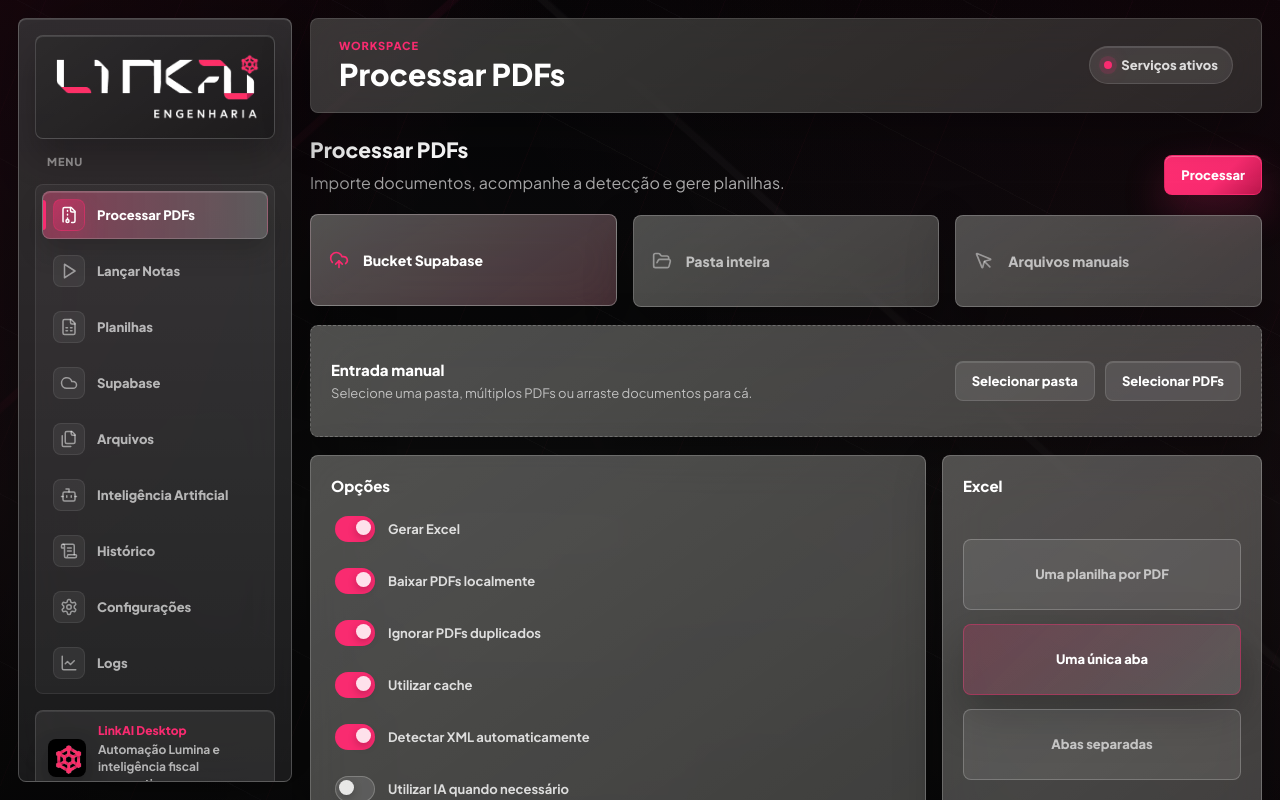
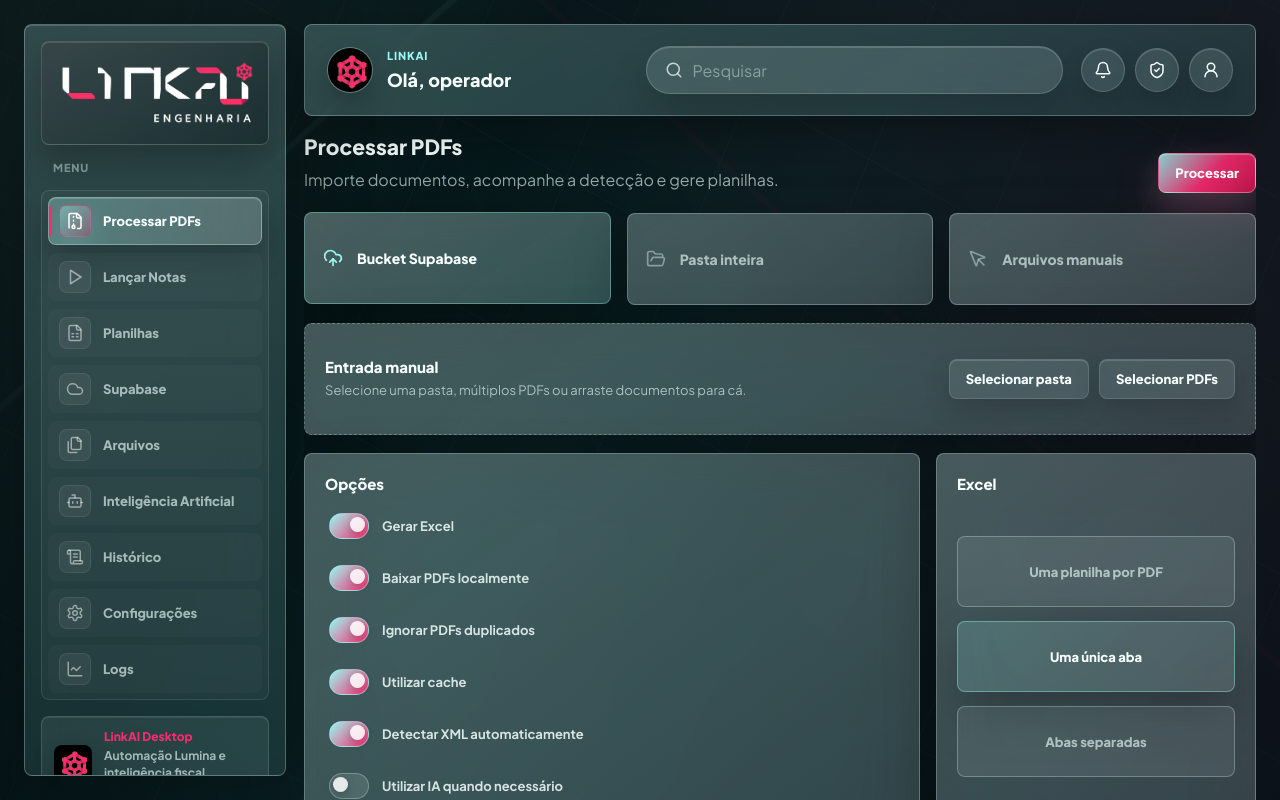
Before and after one commit to GIT2LOCK/linkai, a React (Vite) app in the folder frontend/: page / in a window 1280 px wide. Shown: the top 800 px of the page. Built offline with nearby package versions, Linux system fonts and the light colour scheme.

Commit message:
Restyle app with finance glassmorphism reference

```diff
--- a/frontend/src/layouts/AppShell.tsx
+++ b/frontend/src/layouts/AppShell.tsx
@@ -1,4 +1,5 @@
 import type { ReactNode } from 'react';
+import { Bell, Search, ShieldCheck, UserRound } from 'lucide-react';
 import linkaiIconUrl from '../assets/linkai-icon.png';
 import linkaiLogoUrl from '../assets/linkai-logo.png';
 import type { NavigationItem, PageKey } from '../types/navigation';
@@ -60,13 +61,34 @@
 
       <main className="main-panel">
         <header className="topbar">
-          <div>
+          <div className="topbar-greeting">
+            <img src={linkaiIconUrl} alt="" />
+            <div>
+              <span className="eyebrow">LinkAI</span>
+              <strong>Olá, operador</strong>
+            </div>
+          </div>
+
+          <label className="search-box" aria-label="Pesquisar no LinkAI">
+            <Search size={18} />
+            <input placeholder="Pesquisar" type="search" />
+          </label>
+
+          <div className="topbar-actions">
+            <button aria-label="Notificações" className="icon-button" type="button">
+              <Bell size={18} />
+            </button>
+            <button aria-label="Ambiente seguro" className="icon-button" type="button">
+              <ShieldCheck size={18} />
+            </button>
+            <button aria-label="Perfil" className="icon-button" type="button">
+              <UserRound size={18} />
+            </button>
+          </div>
+
+          <div className="topbar-title">
             <span className="eyebrow">Workspace</span>
             <h1>{activeLabel}</h1>
-          </div>
-          <div className="status-pill">
-            <span className="pulse" />
-            Serviços ativos
           </div>
         </header>
         <section className="page-surface">{children}</section>
--- a/frontend/src/styles/global.css
+++ b/frontend/src/styles/global.css
@@ -9,31 +9,35 @@
     BlinkMacSystemFont,
     "Segoe UI",
     sans-serif;
-  background: #0b0b0d;
+  background: #071316;
   color: #ffffff;
   font-synthesis: none;
   text-rendering: optimizeLegibility;
   -webkit-font-smoothing: antialiased;
 
-  --bg: #0b0b0d;
-  --glass: rgba(104, 104, 99, 0.42);
-  --glass-soft: rgba(255, 255, 255, 0.1);
-  --glass-strong: rgba(92, 92, 87, 0.58);
-  --line: rgba(255, 255, 255, 0.22);
-  --line-soft: rgba(255, 255, 255, 0.12);
-  --text: #ffffff;
-  --text-soft: rgba(255, 255, 255, 0.82);
-  --muted: rgba(255, 255, 255, 0.66);
-  --soft: rgba(255, 255, 255, 0.44);
+  --bg: #071316;
+  --glass: rgba(187, 225, 223, 0.16);
+  --glass-soft: rgba(237, 255, 253, 0.1);
+  --glass-strong: rgba(169, 212, 211, 0.24);
+  --line: rgba(227, 255, 252, 0.28);
+  --line-soft: rgba(227, 255, 252, 0.14);
+  --text: #f8ffff;
+  --text-soft: rgba(244, 255, 253, 0.84);
+  --muted: rgba(227, 248, 245, 0.66);
+  --soft: rgba(226, 250, 247, 0.44);
   --pink: #f92b70;
   --pink-strong: #ff2e72;
   --pink-deep: #bb174c;
   --pink-soft: rgba(249, 43, 112, 0.16);
+  --cyan: #9af7f0;
+  --cyan-soft: rgba(154, 247, 240, 0.16);
+  --mint: #6ee7d8;
+  --teal: #224f51;
   --success: #66d5a4;
   --danger: #ff7181;
   --warning: #f0c66b;
-  --shadow: 0 28px 86px rgba(0, 0, 0, 0.38);
-  --shadow-soft: 0 18px 48px rgba(0, 0, 0, 0.26);
+  --shadow: 0 30px 90px rgba(0, 0, 0, 0.42);
+  --shadow-soft: 0 18px 52px rgba(0, 0, 0, 0.27);
   --shadow-pink: 0 18px 42px rgba(249, 43, 112, 0.24);
   --radius: 8px;
 }
@@ -124,16 +128,17 @@
   z-index: 1;
   isolation: isolate;
   display: grid;
-  grid-template-columns: minmax(248px, 292px) minmax(0, 1fr);
+  grid-template-columns: minmax(232px, 262px) minmax(0, 1fr);
+  gap: 18px;
   width: 100%;
   min-height: 100vh;
   overflow: clip;
+  padding: 24px;
   background:
-    linear-gradient(180deg, rgba(6, 6, 8, 0.98) 0%, rgba(18, 18, 18, 0.94) 48%, rgba(5, 5, 6, 0.99) 100%),
-    linear-gradient(116deg, rgba(249, 43, 112, 0.18) 0%, rgba(249, 43, 112, 0.06) 18%, transparent 38%),
-    linear-gradient(64deg, transparent 0 24%, rgba(255, 255, 255, 0.08) 24.12% 24.44%, transparent 24.56% 50%, rgba(249, 43, 112, 0.1) 50.12% 50.46%, transparent 50.62%),
-    linear-gradient(153deg, transparent 0 58%, rgba(255, 255, 255, 0.055) 58.12% 58.5%, transparent 58.68%),
-    #09090b;
+    linear-gradient(135deg, rgba(4, 15, 18, 0.98) 0%, rgba(11, 42, 45, 0.94) 42%, rgba(9, 19, 28, 0.98) 100%),
+    linear-gradient(118deg, rgba(154, 247, 240, 0.16) 0%, transparent 28%, rgba(249, 43, 112, 0.12) 74%, transparent 100%),
+    linear-gradient(64deg, transparent 0 24%, rgba(255, 255, 255, 0.075) 24.12% 24.34%, transparent 24.5% 50%, rgba(154, 247, 240, 0.09) 50.12% 50.34%, transparent 50.54%),
+    #071316;
 }
 
 .app-shell::before {
@@ -142,11 +147,11 @@
   z-index: -2;
   content: "";
   background:
-    repeating-linear-gradient(112deg, transparent 0 42px, rgba(249, 43, 112, 0.045) 42px 43px, transparent 43px 126px),
-    repeating-linear-gradient(28deg, transparent 0 74px, rgba(255, 255, 255, 0.035) 74px 75px, transparent 75px 148px),
-    linear-gradient(138deg, transparent 0 18%, rgba(249, 43, 112, 0.075) 18.1% 18.45%, transparent 18.6% 100%),
-    linear-gradient(42deg, transparent 0 70%, rgba(255, 255, 255, 0.048) 70.1% 70.42%, transparent 70.6% 100%);
-  opacity: 0.86;
+    repeating-linear-gradient(113deg, transparent 0 46px, rgba(154, 247, 240, 0.045) 46px 47px, transparent 47px 136px),
+    repeating-linear-gradient(29deg, transparent 0 82px, rgba(255, 255, 255, 0.04) 82px 83px, transparent 83px 164px),
+    linear-gradient(138deg, transparent 0 18%, rgba(154, 247, 240, 0.08) 18.1% 18.32%, transparent 18.52% 100%),
+    linear-gradient(42deg, transparent 0 70%, rgba(249, 43, 112, 0.055) 70.1% 70.34%, transparent 70.54% 100%);
+  opacity: 0.78;
 }
 
 .app-shell::after {
@@ -156,30 +161,30 @@
   pointer-events: none;
   content: "";
   background:
-    linear-gradient(90deg, rgba(0, 0, 0, 0.35), transparent 34%, rgba(0, 0, 0, 0.18)),
-    linear-gradient(125deg, rgba(249, 43, 112, 0.11), transparent 28%),
-    linear-gradient(238deg, rgba(249, 43, 112, 0.06), transparent 44%),
-    rgba(0, 0, 0, 0.2);
+    linear-gradient(90deg, rgba(1, 8, 10, 0.42), transparent 34%, rgba(3, 13, 18, 0.3)),
+    linear-gradient(125deg, rgba(154, 247, 240, 0.12), transparent 28%),
+    linear-gradient(238deg, rgba(249, 43, 112, 0.08), transparent 44%),
+    rgba(0, 0, 0, 0.22);
 }
 
 .sidebar {
   display: flex;
   min-width: 0;
-  max-height: calc(100vh - 36px);
+  max-height: calc(100vh - 48px);
   flex-direction: column;
   gap: 16px;
-  margin: 18px 0 18px 18px;
+  margin: 0;
   padding: 16px;
   overflow: auto;
   border: 1px solid var(--line);
   border-radius: var(--radius);
   background:
-    linear-gradient(180deg, rgba(255, 255, 255, 0.12), rgba(255, 255, 255, 0.045)),
-    rgba(22, 22, 23, 0.68);
+    linear-gradient(180deg, rgba(227, 255, 252, 0.16), rgba(227, 255, 252, 0.055)),
+    rgba(23, 58, 60, 0.42);
   box-shadow:
-    22px 0 80px rgba(0, 0, 0, 0.32),
-    inset 0 1px 0 rgba(255, 255, 255, 0.11);
-  backdrop-filter: blur(30px) saturate(124%);
+    18px 0 70px rgba(0, 0, 0, 0.22),
+    inset 0 1px 0 rgba(255, 255, 255, 0.17);
+  backdrop-filter: blur(34px) saturate(130%);
 }
 
 .brand-card {
@@ -191,8 +196,8 @@
   border: 1px solid rgba(255, 255, 255, 0.18);
   border-radius: var(--radius);
   background:
-    linear-gradient(145deg, rgba(255, 255, 255, 0.1), rgba(255, 255, 255, 0.04)),
-    rgba(0, 0, 0, 0.54);
+    linear-gradient(145deg, rgba(255, 255, 255, 0.14), rgba(154, 247, 240, 0.05)),
+    rgba(4, 17, 20, 0.58);
   box-shadow:
     inset 0 1px 0 rgba(255, 255, 255, 0.12),
     0 18px 34px rgba(0, 0, 0, 0.24);
@@ -220,9 +225,9 @@
   gap: 8px;
   min-width: 0;
   padding: 6px;
-  border: 1px solid rgba(255, 255, 255, 0.08);
+  border: 1px solid rgba(227, 255, 252, 0.11);
   border-radius: 8px;
-  background: rgba(255, 255, 255, 0.045);
+  background: rgba(255, 255, 255, 0.035);
 }
 
 .nav-list::-webkit-scrollbar {
@@ -241,7 +246,7 @@
   border: 1px solid transparent;
   border-radius: var(--radius);
   color: var(--muted);
-  background: transparent;
+  background: rgba(255, 255, 255, 0.025);
   text-align: left;
   transition:
     transform 170ms ease,
@@ -301,29 +306,29 @@
 
 .nav-item:hover {
   color: var(--text);
-  border-color: rgba(255, 255, 255, 0.14);
-  background: rgba(255, 255, 255, 0.1);
+  border-color: rgba(154, 247, 240, 0.24);
+  background: rgba(227, 255, 252, 0.1);
 }
 
 .nav-item:hover .nav-icon {
-  border-color: rgba(249, 43, 112, 0.24);
-  background: rgba(249, 43, 112, 0.1);
+  border-color: rgba(154, 247, 240, 0.3);
+  background: rgba(154, 247, 240, 0.12);
 }
 
 .nav-item:hover .nav-icon svg {
-  color: var(--pink);
+  color: var(--cyan);
   transform: translateY(-1px);
 }
 
 .nav-item.is-active {
   color: var(--text);
-  border-color: rgba(255, 255, 255, 0.18);
+  border-color: rgba(227, 255, 252, 0.32);
   background:
-    linear-gradient(90deg, rgba(249, 43, 112, 0.32), rgba(255, 255, 255, 0.1)),
-    rgba(255, 255, 255, 0.11);
+    linear-gradient(90deg, rgba(154, 247, 240, 0.22), rgba(255, 255, 255, 0.1)),
+    rgba(227, 255, 252, 0.11);
   box-shadow:
-    inset 0 1px 0 rgba(255, 255, 255, 0.13),
-    0 12px 26px rgba(0, 0, 0, 0.18);
+    inset 0 1px 0 rgba(255, 255, 255, 0.16),
+    0 14px 30px rgba(0, 0, 0, 0.2);
 }
 
 .nav-item.is-active::before {
@@ -334,8 +339,8 @@
 .nav-item.is-active .nav-icon {
   border-color: rgba(249, 43, 112, 0.38);
   background:
-    linear-gradient(135deg, rgba(249, 43, 112, 0.48), rgba(249, 43, 112, 0.16));
-  box-shadow: 0 12px 26px rgba(249, 43, 112, 0.18);
+    linear-gradient(135deg, rgba(154, 247, 240, 0.42), rgba(249, 43, 112, 0.22));
+  box-shadow: 0 12px 28px rgba(154, 247, 240, 0.16);
 }
 
 .nav-item.is-active .nav-icon svg {
@@ -351,7 +356,7 @@
   padding: 12px;
   border: 1px solid var(--line-soft);
   border-radius: var(--radius);
-  background: rgba(255, 255, 255, 0.08);
+  background: rgba(227, 255, 252, 0.08);
   box-shadow: inset 0 1px 0 rgba(255, 255, 255, 0.09);
 }
 
@@ -385,67 +390,139 @@
 .main-panel {
   display: flex;
   min-width: 0;
-  min-height: 100vh;
+  min-height: calc(100vh - 48px);
   flex-direction: column;
 }
 
 .topbar {
-  display: flex;
+  display: grid;
+  grid-template-areas: "greeting search actions";
+  grid-template-columns: minmax(190px, 0.9fr) minmax(220px, 1.25fr) auto;
   min-height: 92px;
   align-items: center;
-  justify-content: space-between;
   gap: 18px;
-  margin: 18px 18px 0;
-  padding: 20px 28px;
-  border: 1px solid var(--line-soft);
+  margin: 0;
+  padding: 18px 22px;
+  border: 1px solid var(--line);
   border-radius: var(--radius);
   background:
-    linear-gradient(145deg, rgba(255, 255, 255, 0.12), rgba(255, 255, 255, 0.05)),
-    rgba(55, 55, 51, 0.42);
+    linear-gradient(145deg, rgba(227, 255, 252, 0.16), rgba(227, 255, 252, 0.06)),
+    rgba(29, 70, 72, 0.36);
   box-shadow: var(--shadow-soft);
-  backdrop-filter: blur(24px) saturate(120%);
+  backdrop-filter: blur(32px) saturate(128%);
+}
+
+.topbar-greeting {
+  grid-area: greeting;
+  display: flex;
+  min-width: 0;
+  align-items: center;
+  gap: 14px;
+}
+
+.topbar-greeting img {
+  width: 46px;
+  height: 46px;
+  border: 1px solid rgba(227, 255, 252, 0.24);
+  border-radius: 999px;
+  object-fit: cover;
+  background: rgba(255, 255, 255, 0.08);
+  box-shadow: 0 14px 28px rgba(0, 0, 0, 0.22);
+}
+
+.topbar-greeting strong {
+  display: block;
+  margin-top: 4px;
+  color: var(--text);
+  font-size: 18px;
+  font-weight: 780;
+}
+
+.search-box {
+  grid-area: search;
+  display: flex;
+  min-width: 0;
+  height: 48px;
+  align-items: center;
+  gap: 10px;
+  padding: 0 14px 0 18px;
+  border: 1px solid rgba(227, 255, 252, 0.18);
+  border-radius: 999px;
+  background: rgba(227, 255, 252, 0.14);
+  box-shadow:
+    inset 0 1px 0 rgba(255, 255, 255, 0.16),
+    0 18px 36px rgba(0, 0, 0, 0.18);
+}
+
+.search-box svg {
+  color: rgba(244, 255, 253, 0.74);
+}
+
+.search-box input {
+  height: 100%;
+  min-width: 0;
+  padding: 0;
+  border: 0;
+  color: var(--text);
+  background: transparent;
+  box-shadow: none;
+}
+
+.search-box input:focus {
+  background: transparent;
+  box-shadow: none;
+}
+
+.topbar-actions {
+  grid-area: actions;
+  display: flex;
+  justify-content: flex-end;
+  gap: 10px;
+}
+
+.icon-button {
+  display: inline-flex;
+  width: 44px;
+  height: 44px;
+  align-items: center;
+  justify-content: center;
+  border: 1px solid rgba(227, 255, 252, 0.18);
+  border-radius: 999px;
+  color: var(--text);
+  background: rgba(227, 255, 252, 0.12);
+  box-shadow:
+    inset 0 1px 0 rgba(255, 255, 255, 0.14),
+    0 14px 28px rgba(0, 0, 0, 0.18);
+  transition:
+    transform 160ms ease,
+    border-color 160ms ease,
+    background 160ms ease;
+}
+
+.icon-button:hover {
+  transform: translateY(-1px);
+  border-color: rgba(154, 247, 240, 0.38);
+  background: rgba(154, 247, 240, 0.16);
+}
+
+.topbar-title {
+  display: none;
 }
 
 .eyebrow {
   display: block;
   margin-bottom: 6px;
-  color: var(--pink);
+  color: var(--cyan);
   font-size: 11px;
   font-weight: 820;
   letter-spacing: 0.08em;
   text-transform: uppercase;
 }
 
-.status-pill {
-  display: inline-flex;
-  height: 38px;
-  align-items: center;
-  gap: 9px;
-  padding: 0 14px;
-  border: 1px solid var(--line-soft);
-  border-radius: 999px;
-  color: var(--text-soft);
-  background: rgba(255, 255, 255, 0.1);
-  box-shadow: inset 0 1px 0 rgba(255, 255, 255, 0.12);
-  font-size: 13px;
-  font-weight: 720;
-  white-space: nowrap;
-}
-
-.pulse {
-  width: 8px;
-  height: 8px;
-  border-radius: 999px;
-  background: var(--pink);
-  box-shadow:
-    0 0 0 5px rgba(249, 43, 112, 0.15),
-    0 0 18px rgba(249, 43, 112, 0.45);
-}
-
 .page-surface {
   flex: 1;
   min-width: 0;
-  padding: 24px 18px 18px;
+  padding: 18px 0 0;
   overflow: auto;
 }
 
@@ -461,9 +538,9 @@
 .table-shell::-webkit-scrollbar-thumb,
 .log-viewer::-webkit-scrollbar-thumb,
 textarea::-webkit-scrollbar-thumb {
-  border: 3px solid rgba(26, 26, 24, 0.82);
+  border: 3px solid rgba(10, 30, 33, 0.82);
   border-radius: 999px;
-  background: rgba(249, 43, 112, 0.48);
+  background: rgba(154, 247, 240, 0.48);
 }
 
 .page-stack {
@@ -506,8 +583,10 @@
   border: 1px solid var(--line-soft);
   border-radius: var(--radius);
   color: var(--text);
-  background: rgba(255, 255, 255, 0.1);
-  box-shadow: inset 0 1px 0 rgba(255, 255, 255, 0.12);
+  background: rgba(227, 255, 252, 0.1);
+  box-shadow:
+    inset 0 1px 0 rgba(255, 255, 255, 0.16),
+    0 12px 26px rgba(0, 0, 0, 0.16);
   font-size: 13px;
   font-weight: 760;
   text-align: center;
@@ -520,25 +599,27 @@
 
 .button:hover:not(:disabled) {
   transform: translateY(-1px);
-  border-color: rgba(255, 255, 255, 0.22);
-  background: rgba(255, 255, 255, 0.16);
+  border-color: rgba(154, 247, 240, 0.34);
+  background: rgba(227, 255, 252, 0.16);
   box-shadow:
     inset 0 1px 0 rgba(255, 255, 255, 0.15),
     0 14px 30px rgba(0, 0, 0, 0.22);
 }
 
 .button.primary {
-  border-color: rgba(249, 43, 112, 0.52);
+  border-color: rgba(255, 255, 255, 0.28);
   color: #ffffff;
-  background: linear-gradient(135deg, var(--pink-strong), var(--pink) 58%, var(--pink-deep));
+  background:
+    linear-gradient(135deg, rgba(154, 247, 240, 0.88), rgba(249, 43, 112, 0.92) 54%, rgba(187, 23, 76, 0.98));
   box-shadow:
     inset 0 1px 0 rgba(255, 255, 255, 0.28),
-    var(--shadow-pink);
+    0 20px 46px rgba(249, 43, 112, 0.24),
+    0 12px 30px rgba(154, 247, 240, 0.14);
 }
 
 .button.secondary {
   color: var(--text);
-  background: rgba(255, 255, 255, 0.1);
+  background: rgba(227, 255, 252, 0.1);
 }
 
 .alert {
@@ -546,7 +627,7 @@
   border: 1px solid var(--line-soft);
   border-radius: var(--radius);
   color: var(--text-soft);
-  background: rgba(255, 255, 255, 0.1);
+  background: rgba(227, 255, 252, 0.11);
   backdrop-filter: blur(18px);
   font-size: 13px;
   line-height: 1.5;
@@ -576,10 +657,10 @@
   border: 1px solid var(--line);
   border-radius: var(--radius);
   background:
-    linear-gradient(145deg, rgba(255, 255, 255, 0.15), rgba(255, 255, 255, 0.07)),
+    linear-gradient(145deg, rgba(227, 255, 252, 0.18), rgba(227, 255, 252, 0.07)),
     var(--glass);
   box-shadow: var(--shadow-soft);
-  backdrop-filter: blur(26px) saturate(120%);
+  backdrop-filter: blur(30px) saturate(126%);
 }
 
 .metric-card {
@@ -606,14 +687,14 @@
   height: 76px;
   content: "";
   border-radius: 999px 0 0 0;
-  background: linear-gradient(135deg, rgba(249, 43, 112, 0.26), transparent 72%);
+  background: linear-gradient(135deg, rgba(154, 247, 240, 0.24), rgba(249, 43, 112, 0.08) 55%, transparent 72%);
 }
 
 .metric-card:hover {
   transform: translateY(-2px);
-  border-color: rgba(255, 255, 255, 0.3);
+  border-color: rgba(154, 247, 240, 0.34);
   background:
-    linear-gradient(145deg, rgba(255, 255, 255, 0.18), rgba(249, 43, 112, 0.1)),
+    linear-gradient(145deg, rgba(227, 255, 252, 0.2), rgba(154, 247, 240, 0.1)),
     var(--glass);
   box-shadow: var(--shadow);
 }
@@ -640,10 +721,10 @@
   height: 42px;
   align-items: center;
   justify-content: center;
-  border: 1px solid rgba(249, 43, 112, 0.28);
+  border: 1px solid rgba(154, 247, 240, 0.3);
   border-radius: var(--radius);
-  color: var(--pink);
-  background: rgba(249, 43, 112, 0.12);
+  color: var(--cyan);
+  background: rgba(154, 247, 240, 0.12);
 }
 
 .metric-card.tone-success .metric-icon {
@@ -672,7 +753,7 @@
 }
 
 .content-band > svg {
-  color: var(--pink);
+  color: var(--cyan);
 }
 
 .activity-line {
@@ -729,7 +810,7 @@
   border-radius: var(--radius);
   color: var(--muted);
   background:
-    linear-gradient(145deg, rgba(255, 255, 255, 0.14), rgba(255, 255, 255, 0.07)),
+    linear-gradient(145deg, rgba(227, 255, 252, 0.16), rgba(227, 255, 252, 0.065)),
     var(--glass);
   box-shadow: var(--shadow-soft);
   backdrop-filter: blur(24px);
@@ -755,16 +836,16 @@
 .source-option:hover,
 .source-option.is-active {
   transform: translateY(-1px);
-  border-color: rgba(255, 255, 255, 0.3);
+  border-color: rgba(154, 247, 240, 0.36);
   color: var(--text);
   background:
-    linear-gradient(145deg, rgba(255, 255, 255, 0.17), rgba(249, 43, 112, 0.11)),
+    linear-gradient(145deg, rgba(227, 255, 252, 0.2), rgba(154, 247, 240, 0.12)),
     var(--glass);
   box-shadow: var(--shadow);
 }
 
 .source-option.is-active svg {
-  color: var(--pink);
+  color: var(--cyan);
 }
 
 .field {
@@ -791,7 +872,7 @@
   border: 1px solid var(--line);
   border-radius: var(--radius);
   color: var(--text);
-  background: rgba(255, 255, 255, 0.11);
+  background: rgba(227, 255, 252, 0.1);
   outline: none;
   transition:
     border-color 160ms ease,
@@ -807,9 +888,9 @@
 textarea:focus,
 input:focus,
 select:focus {
-  border-color: rgba(249, 43, 112, 0.52);
-  background: rgba(255, 255, 255, 0.14);
-  box-shadow: 0 0 0 4px rgba(249, 43, 112, 0.14);
+  border-color: rgba(154, 247, 240, 0.52);
+  background: rgba(227, 255, 252, 0.14);
+  box-shadow: 0 0 0 4px rgba(154, 247, 240, 0.13);
 }
 
 .drop-zone {
@@ -870,7 +951,7 @@
   appearance: none;
   border: 1px solid var(--line);
   border-radius: 999px;
-  background: rgba(255, 255, 255, 0.12);
+  background: rgba(227, 255, 252, 0.12);
   transition:
     border-color 160ms ease,
     background 160ms ease;
@@ -892,8 +973,8 @@
 }
 
 .toggle-row input:checked {
-  border-color: rgba(249, 43, 112, 0.52);
-  background: var(--pink);
+  border-color: rgba(154, 247, 240, 0.52);
+  background: linear-gradient(135deg, var(--cyan), var(--pink));
 }
 
 .toggle-row input:checked::after {
@@ -906,7 +987,7 @@
   border: 1px solid var(--line);
   border-radius: var(--radius);
   color: var(--muted);
-  background: rgba(255, 255, 255, 0.09);
+  background: rgba(227, 255, 252, 0.09);
   font-size: 13px;
   font-weight: 720;
   white-space: normal;
@@ -919,10 +1000,10 @@
 
 .segmented:hover,
 .segmented.is-active {
-  border-color: rgba(249, 43, 112, 0.4);
+  border-color: rgba(154, 247, 240, 0.4);
   color: var(--text);
   background:
-    linear-gradient(135deg, rgba(249, 43, 112, 0.18), rgba(255, 255, 255, 0.11));
+    linear-gradient(135deg, rgba(154, 247, 240, 0.17), rgba(227, 255, 252, 0.11));
   box-shadow: var(--shadow-soft);
 }
 
@@ -937,7 +1018,7 @@
 }
 
 .hint svg {
-  color: var(--pink);
+  color: var(--cyan);
 }
 
 .table-shell {
@@ -968,7 +1049,7 @@
   top: 0;
   z-index: 1;
   color: var(--muted);
-  background: rgba(60, 60, 56, 0.88);
+  background: rgba(24, 63, 65, 0.9);
   backdrop-filter: blur(18px);
   font-size: 11px;
   font-weight: 820;
@@ -989,7 +1070,7 @@
 }
 
 tbody tr:hover {
-  background: rgba(249, 43, 112, 0.08);
+  background: rgba(154, 247, 240, 0.08);
 }
 
 .empty-cell {
@@ -1007,7 +1088,7 @@
 }
 
 .launch-panel svg {
-  color: var(--pink);
+  color: var(--cyan);
 }
 
 .launch-panel p {
@@ -1024,7 +1105,7 @@
   border-radius: var(--radius);
   color: var(--text-soft);
   background:
-    linear-gradient(145deg, rgba(255, 255, 255, 0.13), rgba(255, 255, 255, 0.07)),
+    linear-gradient(145deg, rgba(227, 255, 252, 0.14), rgba(227, 255, 252, 0.07)),
     var(--glass);
   box-shadow: var(--shadow-soft);
   backdrop-filter: blur(24px);
@@ -1039,6 +1120,13 @@
 }
 
 @media (max-width: 1220px) {
+  .topbar {
+    grid-template-areas:
+      "greeting actions"
+      "search search";
+    grid-template-columns: minmax(0, 1fr) auto;
+  }
+
   .source-grid,
   .settings-grid,
   .split-grid {
@@ -1049,11 +1137,13 @@
 @media (max-width: 960px) {
   .app-shell {
     grid-template-columns: 88px minmax(0, 1fr);
+    gap: 12px;
+    padding: 12px;
   }
 
   .sidebar {
     max-height: calc(100vh - 24px);
-    margin: 12px 0 12px 12px;
+    margin: 0;
     padding: 12px;
   }
 
@@ -1084,7 +1174,7 @@
   }
 
   .topbar {
-    margin: 12px 12px 0;
+    margin: 0;
     padding: 18px 20px;
   }
 
@@ -1103,6 +1193,8 @@
     min-height: 100vh;
     flex-direction: column;
     overflow: visible;
+    gap: 10px;
+    padding: 10px;
   }
 
   .sidebar {
@@ -1111,7 +1203,7 @@
     z-index: 4;
     display: block;
     max-height: none;
-    margin: 10px;
+    margin: 0;
     padding: 10px;
     overflow: visible;
     border-right: 1px solid var(--line);
@@ -1162,20 +1254,29 @@
   }
 
   .topbar {
+    grid-template-areas:
+      "greeting"
+      "search"
+      "actions";
+    grid-template-columns: 1fr;
     height: auto;
     min-height: 0;
     align-items: flex-start;
-    flex-direction: column;
-    margin: 0 10px;
+    margin: 0;
     padding: 18px;
   }
 
-  .status-pill {
-    display: none;
+  .search-box {
+    width: 100%;
+  }
+
+  .topbar-actions {
+    width: 100%;
+    justify-content: space-between;
   }
 
   .page-surface {
-    padding: 18px 10px 10px;
+    padding: 8px 0 0;
     overflow: visible;
   }
 
@@ -1263,7 +1364,7 @@
   }
 
   .sidebar {
-    margin: 8px;
+    margin: 0;
   }
 
   .brand-card {
@@ -1292,11 +1393,15 @@
   }
 
   .topbar {
+    margin-right: 0;
+    margin-left: 0;
     padding: 15px;
   }
 
   .page-surface {
-    padding: 14px 8px 8px;
+    margin-right: 0;
+    margin-left: 0;
+    padding: 4px 0 0;
   }
 
   .page-stack {
```
